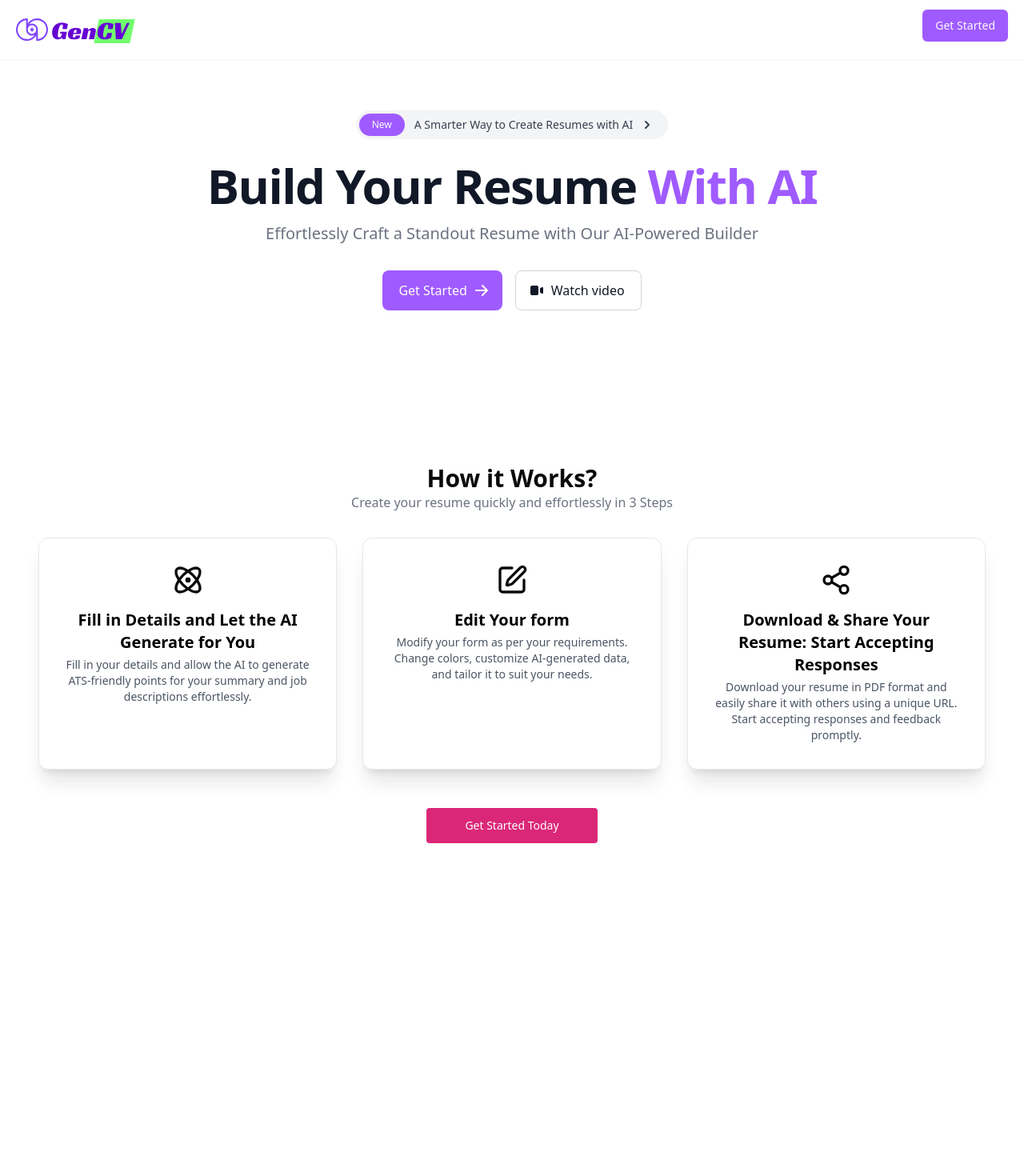
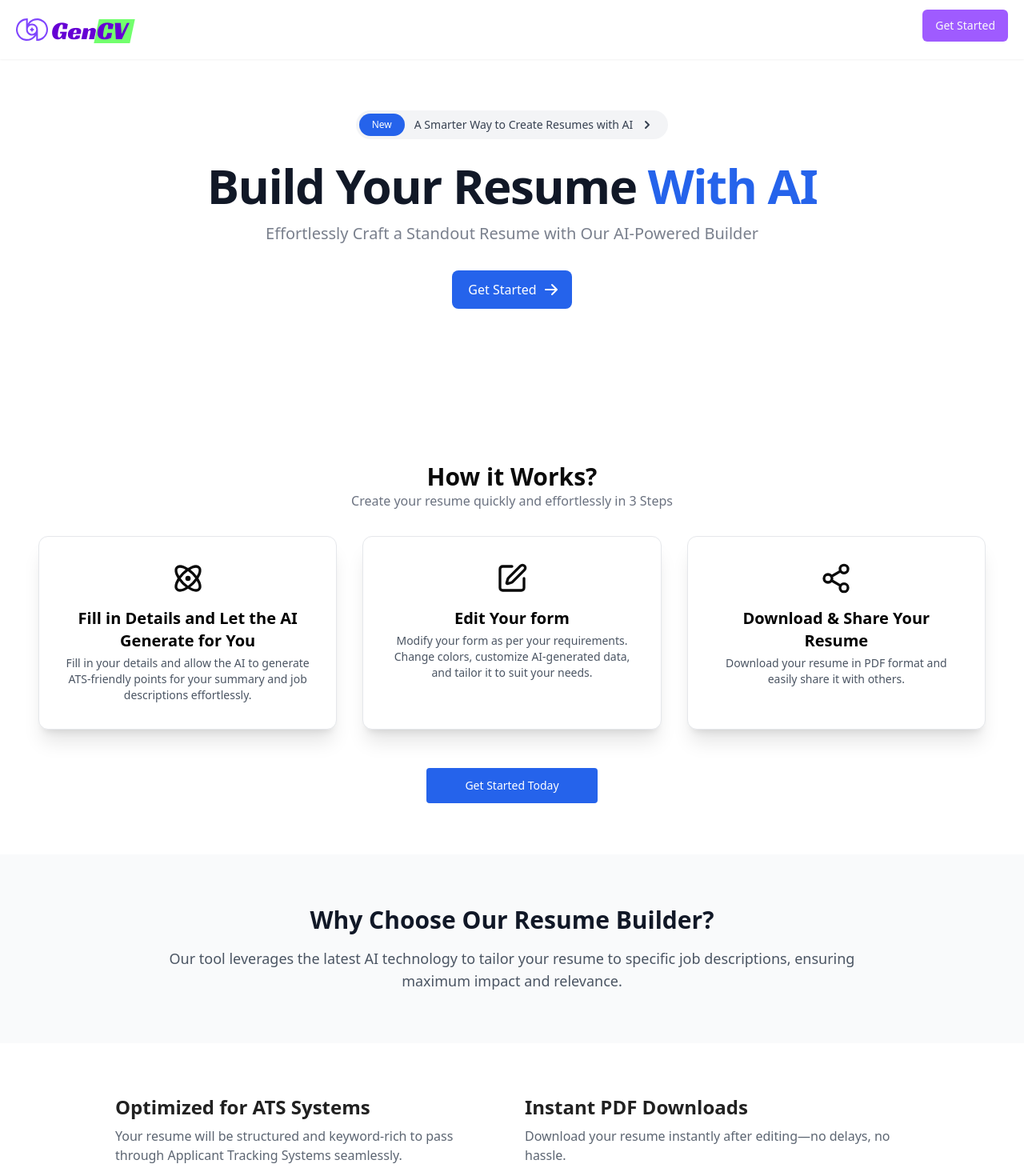
Before and after one commit to SamuelMLDev/GenAI_CV, a React (Vite) app: page / in a window 1280 px wide. Shown: the top 1470 px of the page at 80% size. Before the commit the page ends 1118 px from the top, so only its background shows below. Built offline with nearby package versions, Linux system fonts and the light colour scheme; no server answers.

Commit message:
Colour change

```diff
--- a/src/home/index.jsx
+++ b/src/home/index.jsx
@@ -1,30 +1,27 @@
 import Header from "@/components/custom/Header";
 import { AtomIcon, Edit, Share2 } from "lucide-react";
-import { Link, useNavigate } from "react-router-dom";
-
-
+import { useNavigate } from "react-router-dom";
 
 const Home = () => {
     const navigate = useNavigate();
 
     const handleGetStartedButton = () => {
-        navigate("/dashboard")
+        navigate("/dashboard");
+    };
 
-    }
     return (
         <div>
             <Header />
-            <section className=" z-50">
+            <section className="z-50">
                 <div className="py-8 px-4 mx-auto max-w-screen-xl text-center lg:py-16 lg:px-12">
                     <div
                         className="inline-flex justify-between items-center py-1 px-1 pr-4 mb-7 text-sm text-gray-700 bg-gray-100 rounded-full dark:bg-gray-800 dark:text-white hover:bg-gray-200 dark:hover:bg-gray-700"
                         role="alert"
                     >
-                        <span className="text-xs bg-primary rounded-full text-white px-4 py-1.5 mr-3">
+                        <span className="text-xs bg-blue-600 rounded-full text-white px-4 py-1.5 mr-3">
                             New
                         </span>{" "}
                         <span className="text-sm font-medium">
-                            {" "}
                             A Smarter Way to Create Resumes with AI
                         </span>
                         <svg
@@ -40,15 +37,16 @@ const Home = () => {
                             ></path>
                         </svg>
                     </div>
-                    <h1 className="mb-4 text-4xl font-extrabold tracking-tight leading-none text-gray-900 md:text-5xl lg:text-6xl dark:text-white">
-                        Build Your Resume <span className="text-primary">With AI</span>{" "}
+                    <h1 className="mb-4 text-4xl font-extrabold tracking-tight leading-none text-gray-900 md:text-5xl lg:text-6xl dark:text-white transition duration-700 ease-in-out">
+                        Build Your Resume <span className="text-blue-600">With AI</span>{" "}
                     </h1>
-                    <p className="mb-8 text-lg font-normal text-gray-500 lg:text-xl sm:px-16 xl:px-48 dark:text-gray-400">
+                    <p className="mb-8 text-lg font-normal text-gray-500 lg:text-xl sm:px-16 xl:px-48 dark:text-gray-400 transition-opacity duration-700 ease-in-out opacity-90">
                         Effortlessly Craft a Standout Resume with Our AI-Powered Builder
                     </p>
                     <div className="flex flex-col mb-8 lg:mb-16 space-y-4 sm:flex-row sm:justify-center sm:space-y-0 sm:space-x-4">
-                        <div onClick={handleGetStartedButton}
-                            className="inline-flex justify-center items-center py-3 px-5 text-base font-medium text-center text-white rounded-lg bg-primary hover:bg-primary focus:ring-4 focus:ring-primary-300 dark:focus:ring-primary-900"
+                        <div
+                            onClick={handleGetStartedButton}
+                            className="inline-flex justify-center items-center py-3 px-5 text-base font-medium text-center text-white rounded-lg bg-blue-600 hover:bg-blue-700 focus:ring-4 focus:ring-blue-300 dark:focus:ring-blue-900 transition-transform hover:scale-105"
                         >
                             Get Started
                             <svg
@@ -64,87 +62,82 @@ const Home = () => {
                                 ></path>
                             </svg>
                         </div>
-                        <Link
-                            to="https://youtu.be/4C4R1uMHhns"
-                            className="inline-flex justify-center items-center py-3 px-5 text-base font-medium text-center text-gray-900 rounded-lg border border-gray-300 hover:bg-gray-100 focus:ring-4 focus:ring-gray-100 dark:text-white dark:border-gray-700 dark:hover:bg-gray-700 dark:focus:ring-gray-800"
-                        >
-                            <svg
-                                className="mr-2 -ml-1 w-5 h-5"
-                                fill="currentColor"
-                                viewBox="0 0 20 20"
-                                xmlns="http://www.w3.org/2000/svg"
-                            >
-                                <path d="M2 6a2 2 0 012-2h6a2 2 0 012 2v8a2 2 0 01-2 2H4a2 2 0 01-2-2V6zM14.553 7.106A1 1 0 0014 8v4a1 1 0 00.553.894l2 1A1 1 0 0018 13V7a1 1 0 00-1.447-.894l-2 1z"></path>
-                            </svg>
-                            Watch video
-                        </Link>
                     </div>
                 </div>
             </section>
+
             <section className="py-8 bg-white z-50 px-4 mx-auto max-w-screen-xl text-center lg:py-16 lg:px-12">
-                <h2 className="font-bold text-3xl">How it Works?</h2>
-                <h2 className="text-md text-gray-500">
-                    Create your resume quickly and effortlessly in 3 Steps
-                </h2>
+                <h2 className="font-bold text-3xl transition-transform duration-700 hover:scale-105">How it Works?</h2>
+                <h2 className="text-md text-gray-500">Create your resume quickly and effortlessly in 3 Steps</h2>
 
                 <div className="mt-8 grid grid-cols-1 gap-8 md:grid-cols-2 lg:grid-cols-3">
-                    <div
-                        className="block rounded-xl border bg-white
-         border-gray-200 p-8 shadow-xl transition
-         hover:border-pink-500/10 hover:shadow-pink-500/10"
-
-                    >
+                    <div className="block rounded-xl border bg-white border-gray-200 p-8 shadow-xl hover:shadow-lg transition">
                         <AtomIcon className="h-10 w-10 m-auto" />
-
                         <h2 className="mt-4 text-xl font-bold text-black">
                             Fill in Details and Let the AI Generate for You
                         </h2>
-
                         <p className="mt-1 text-sm text-gray-600">
                             Fill in your details and allow the AI to generate ATS-friendly
                             points for your summary and job descriptions effortlessly.
                         </p>
                     </div>
 
-                    <div
-                        className="block rounded-xl border bg-white border-gray-200 p-8 shadow-xl transition hover:border-pink-500/10 hover:shadow-pink-500/10"
-
-                    >
+                    <div className="block rounded-xl border bg-white border-gray-200 p-8 shadow-xl hover:shadow-lg transition">
                         <Edit className="h-10 w-10 m-auto" />
-
-                        <h2 className="mt-4 text-xl font-bold text-black">
-                            Edit Your form{" "}
-                        </h2>
-
+                        <h2 className="mt-4 text-xl font-bold text-black">Edit Your form</h2>
                         <p className="mt-1 text-sm text-gray-600">
                             Modify your form as per your requirements. Change colors,
                             customize AI-generated data, and tailor it to suit your needs.
                         </p>
                     </div>
 
-                    <div
-                        className="block rounded-xl border bg-white border-gray-200 p-8 shadow-xl transition hover:border-pink-500/10 hover:shadow-pink-500/10"
-
-                    >
+                    <div className="block rounded-xl border bg-white border-gray-200 p-8 shadow-xl hover:shadow-lg transition">
                         <Share2 className="h-10 w-10 m-auto" />
-
                         <h2 className="mt-4 text-xl font-bold text-black">
-                            Download & Share Your Resume: Start Accepting Responses
+                            Download & Share Your Resume
                         </h2>
-
                         <p className="mt-1 text-sm text-gray-600">
-                            Download your resume in PDF format and easily share it with others
-                            using a unique URL. Start accepting responses and feedback
-                            promptly.
+                            Download your resume in PDF format and easily share it with others.
                         </p>
                     </div>
                 </div>
 
                 <div className="mt-12 text-center">
-                    <div
-                        className="inline-block rounded bg-pink-600 px-12 py-3 text-sm font-medium text-white transition hover:bg-pink-700 focus:outline-none focus:ring focus:ring-yellow-400"
-                    >
+                    <div className="inline-block rounded bg-blue-600 px-12 py-3 text-sm font-medium text-white transition hover:bg-blue-700 focus:outline-none focus:ring focus:ring-blue-400">
                         Get Started Today
+                    </div>
+                </div>
+            </section>
+
+            {/* Additional Section 1 */}
+            <section className="py-16 bg-gray-50">
+                <div className="max-w-4xl mx-auto px-4 text-center">
+                    <h2 className="text-3xl font-extrabold text-gray-900 mb-4 transition-transform duration-700 hover:scale-110">
+                        Why Choose Our Resume Builder?
+                    </h2>
+                    <p className="text-gray-600 text-lg">
+                        Our tool leverages the latest AI technology to tailor your resume to specific job descriptions,
+                        ensuring maximum impact and relevance.
+                    </p>
+                </div>
+            </section>
+
+            {/* Additional Section 2 */}
+            <section className="py-16 bg-white">
+                <div className="max-w-5xl mx-auto px-4">
+                    <div className="grid grid-cols-1 md:grid-cols-2 gap-8">
+                        <div className="transition-opacity duration-1000 ease-in opacity-90">
+                            <h3 className="text-2xl font-bold mb-2">Optimized for ATS Systems</h3>
+                            <p className="text-gray-600">
+                                Your resume will be structured and keyword-rich to pass through Applicant Tracking Systems seamlessly.
+                            </p>
+                        </div>
+                        <div className="transition-opacity duration-1000 ease-in opacity-90">
+                            <h3 className="text-2xl font-bold mb-2">Instant PDF Downloads</h3>
+                            <p className="text-gray-600">
+                                Download your resume instantly after editing—no delays, no hassle.
+                            </p>
+                        </div>
                     </div>
                 </div>
             </section>
```
